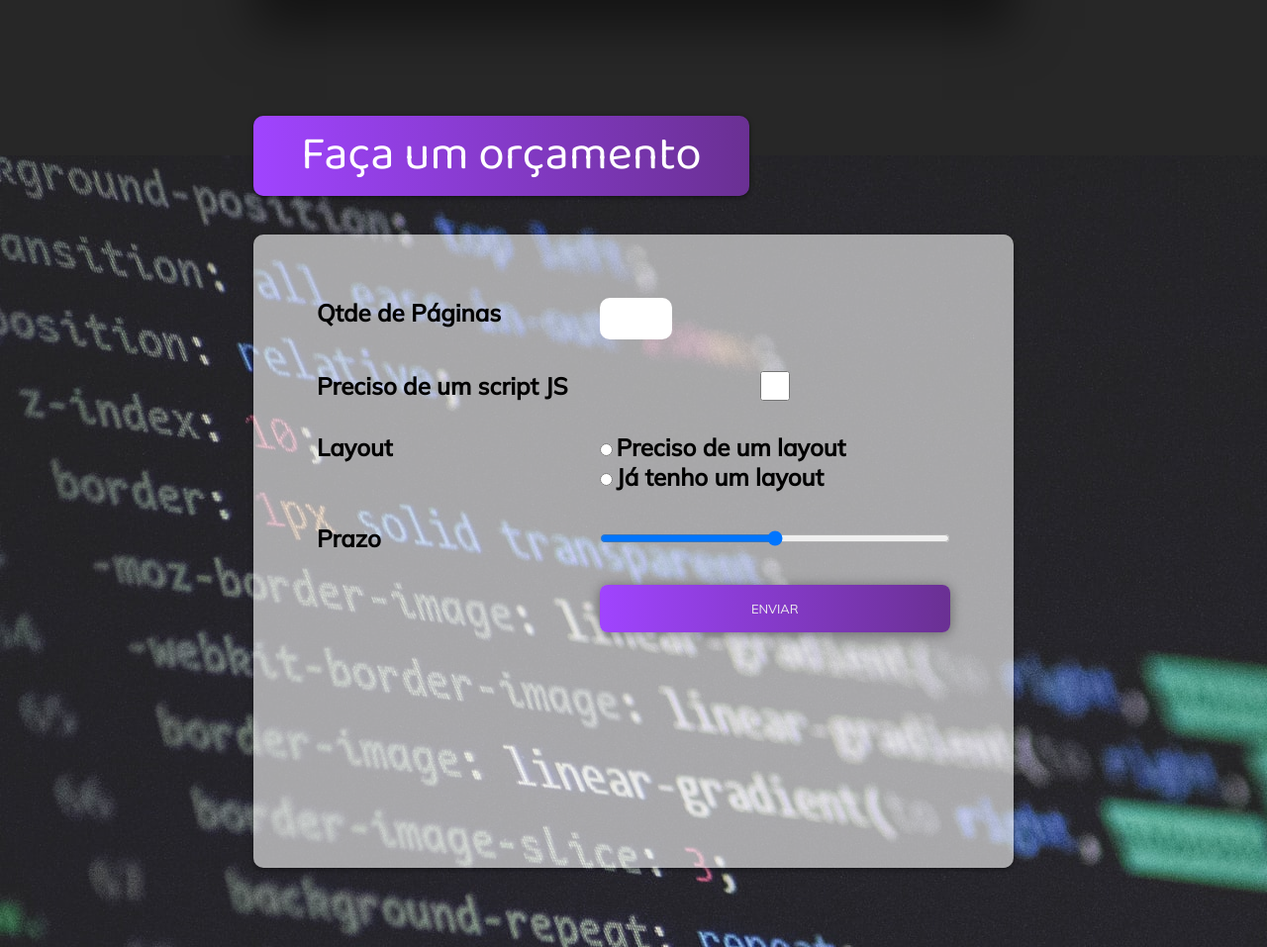
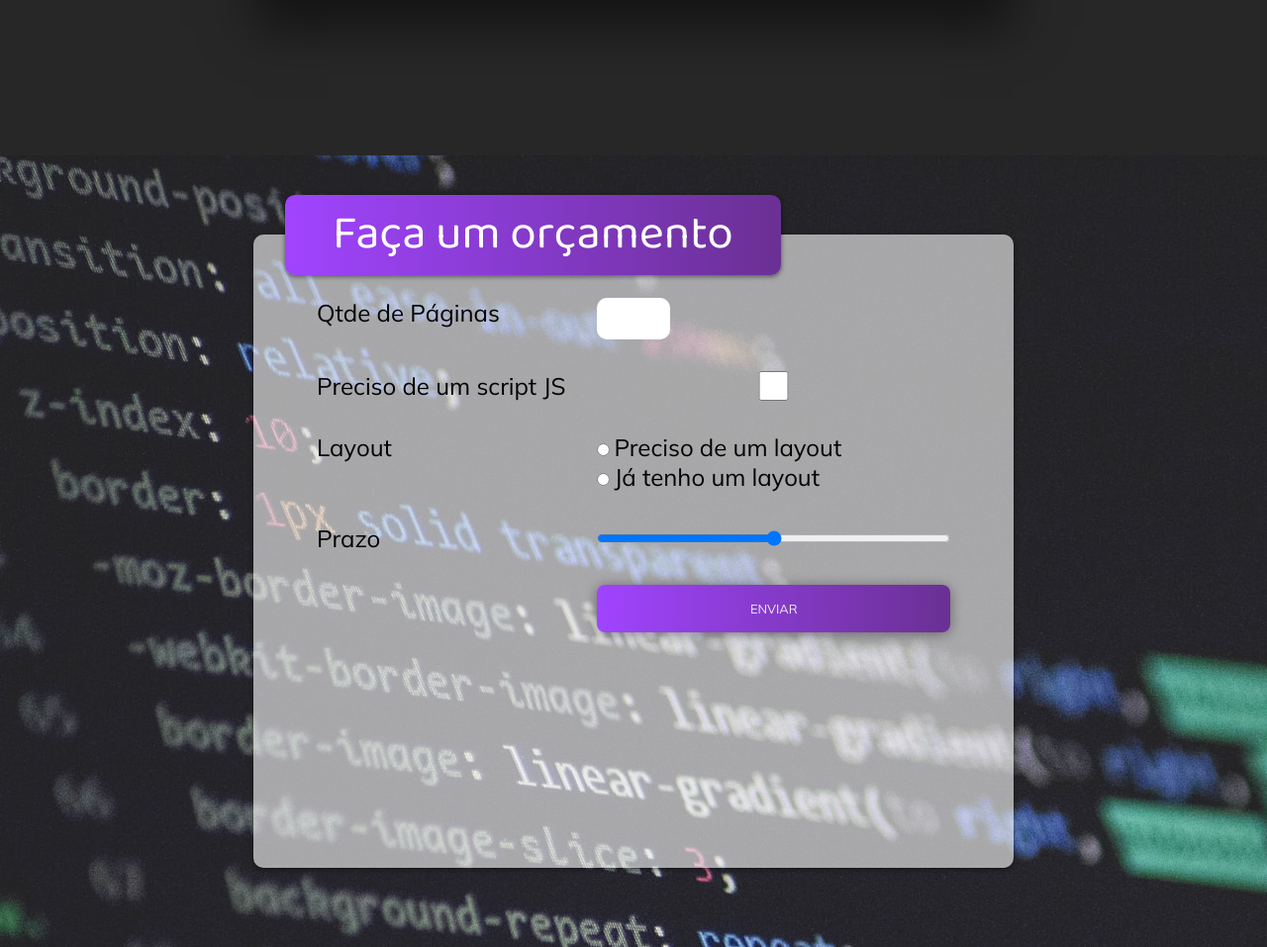
Before and after one commit to matheuskp29/portfolio, a plain HTML site: page index.html in a window 1280 px wide. Shown: the part 2659-3616 px from the top of the page at 99% size. Drawn offline with Linux system fonts and the light colour scheme.

Commit message:
:beetle: layout form orcamento

```diff
--- a/style.css
+++ b/style.css
@@ -538,12 +538,13 @@ header{
     background-color: #ffffff99;
     border-radius: 10px;
     box-shadow: 0 0.1rem 0.3rem rgba(0, 0, 0, 0.5);
+    position: relative;
 }
 
 .sessao-orcamento h1{
     position: absolute;
     top: -2.5rem;
-    left: center;
+    left: 2rem;
     background: #6a3093;
     background: -webkit-linear-gradient(to right, #a044ff, #6a3093);
     background: linear-gradient(to right, #a044ff, #6a3093);
@@ -554,8 +555,6 @@ header{
     font-weight: lighter;
     box-shadow: 0 0.1rem 0.3rem rgba(0, 0, 0, 0.5);
     border-radius: 10px;
-    justify-items: center;
-    align-content: center;
 }
 
 .sessao-orcamento form{
@@ -569,7 +568,6 @@ header{
 .sessao-orcamento label{
     font-family: var(--font-action);
     font-size: 1.5rem;
-    font-weight: bold;
 }
 
 .sessao-orcamento input[type="number"]{
```
